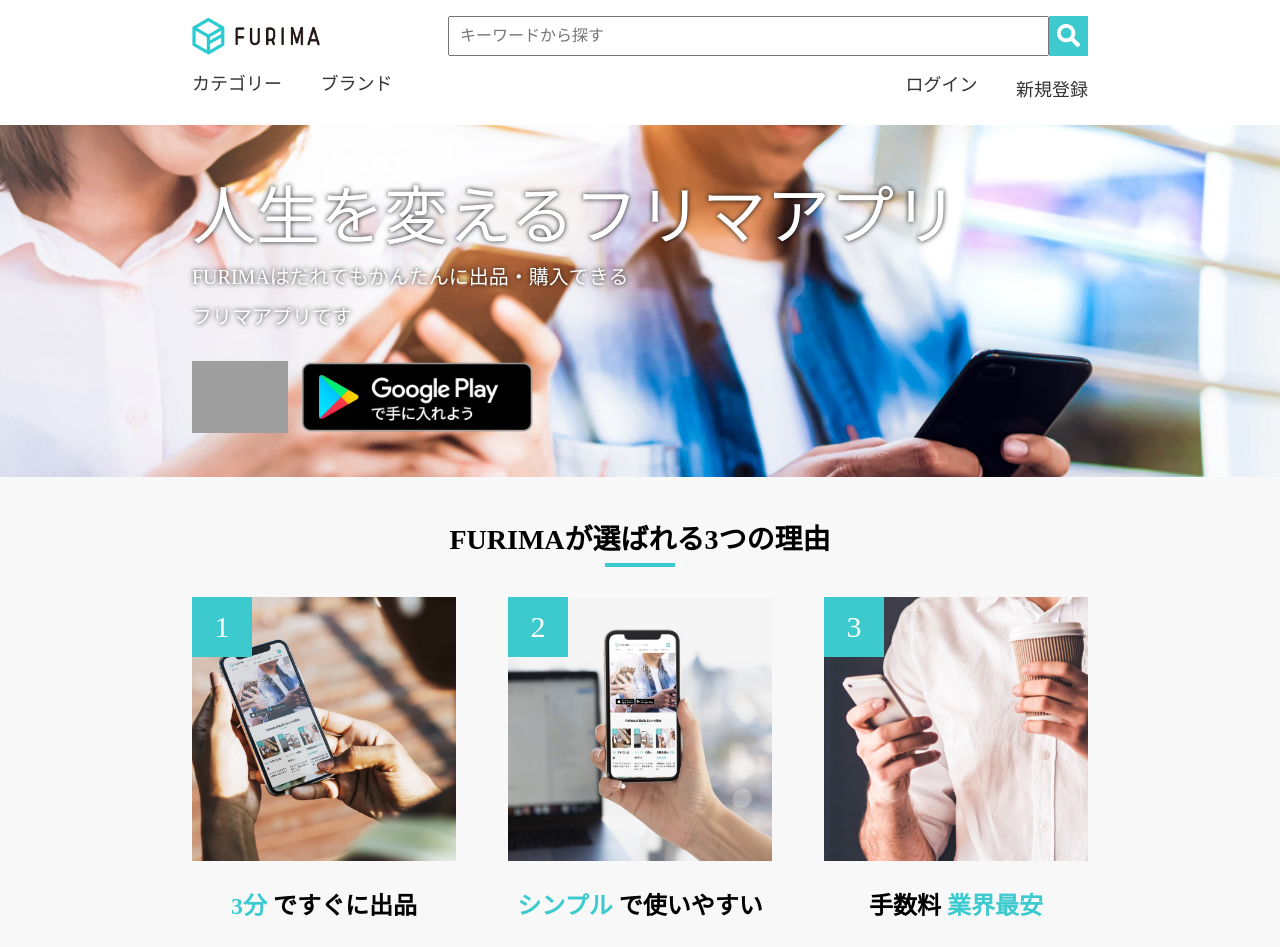
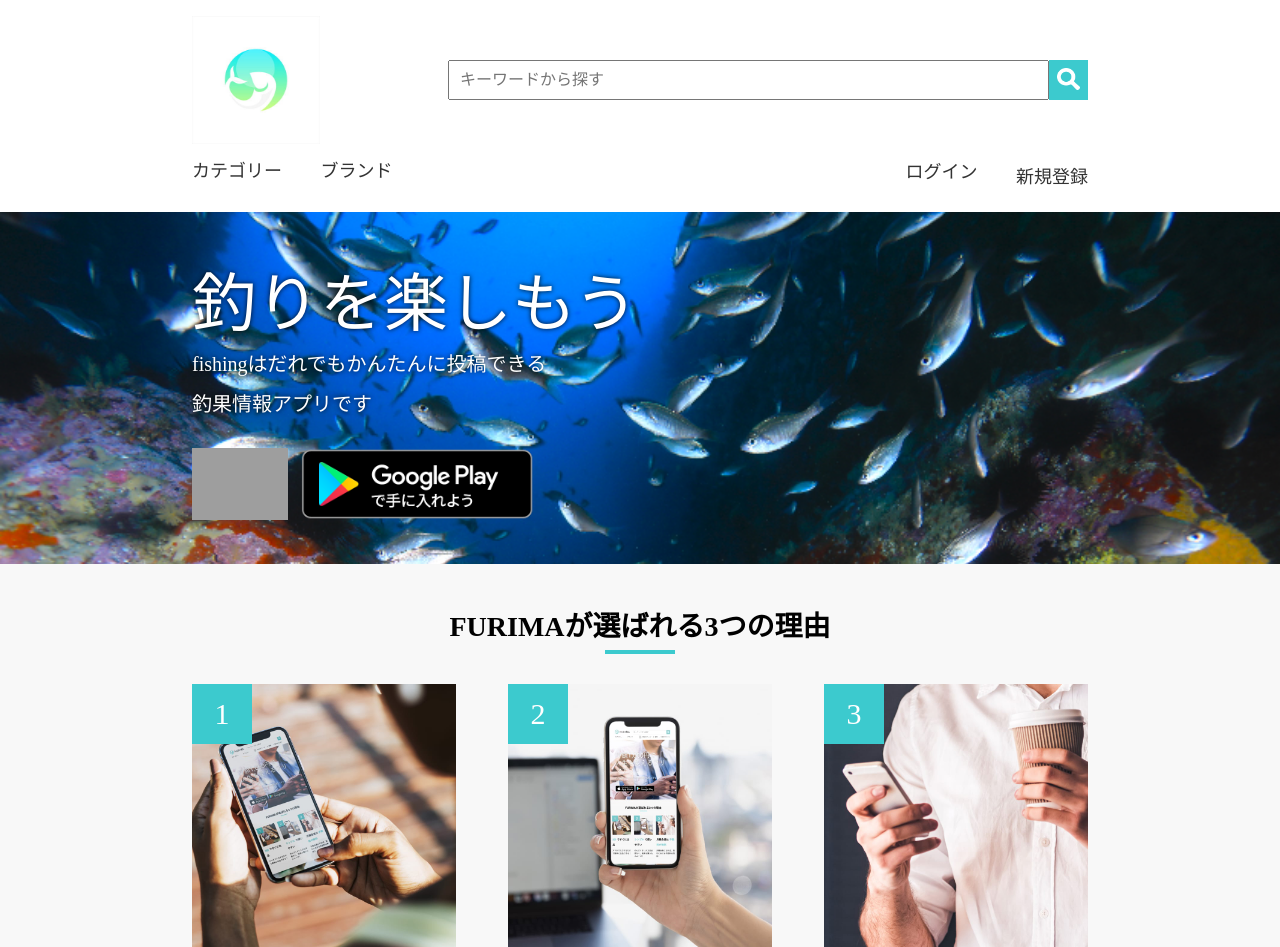
Before and after one commit to Yukitaka-PG/fishing, a Rails app: template app/views/informations/index.html.erb in a window 1280 px wide. Shown: the top 947 px of the page. Run offline with Rails 7, Linux system fonts and the light colour scheme; the template is opened without the code that fills it, so the values that code supplies are empty; style sheets or scripts are compiled from the project's sources; grey boxes are pictures that could not be loaded.

Commit message:
index表示変更

```diff
--- a/app/assets/stylesheets/information/index.scss
+++ b/app/assets/stylesheets/information/index.scss
@@ -9,7 +9,7 @@ a {
 /* 画面上部の「人生を変えるフリマアプリ」帯部分 */
 .title-contents {
   width: 100vw;
-  background-image: image-url('furima-header01.png');
+  background-image: image-url('Ffishing.png');
   background-size: cover;
   background-repeat: no-repeat;
   background-position: top center;
--- a/app/controllers/informations_controller.rb
+++ b/app/controllers/informations_controller.rb
@@ -1,5 +1,5 @@
 class InformationsController < ApplicationController
-  before_action :information_params
+
 
   def index
   end
@@ -7,9 +7,5 @@ class InformationsController < ApplicationController
   def new
   end
 
-  private
 
-  def information_params
-    params.require(:information).permit(:image, :text, :date_id, :fish, :size, :weight, :number, :prefecture_id, :area)
-  end
 end
--- a/app/views/informations/index.html.erb
+++ b/app/views/informations/index.html.erb
@@ -4,13 +4,13 @@
   <%# 画面上部の「人生を変えるフリマアプリ」帯部分 %>
   <div class='title-contents'>
     <h2 class='service-title'>
-      人生を変えるフリマアプリ
+      釣りを楽しもう
     </h2>
     <p class='service-explain'>
-      FURIMAはだれでもかんたんに出品・購入できる
+      fishingはだれでもかんたんに投稿できる
     </p>
     <p class='service-explain'>
-      フリマアプリです
+      釣果情報アプリです
     </p>
     <div class='store-btn'>
       <%= link_to image_tag("https://linkmaker.itunes.apple.com/ja-jp/badge-lrg.svg?releaseDate=2011-09-21&kind=iossoftware&bubble=ios_apps", class:"apple-btn"), "#" %>
--- a/app/views/shared/_header.html.erb
+++ b/app/views/shared/_header.html.erb
@@ -1,7 +1,7 @@
 <%# CSS・・・assets/stylesheets/shared/header.css %>
 <header class='top-page-header'>
   <div class='search-bar-contents'>
-    <%= link_to image_tag("furima-logo-color.png", class:"furima-icon"), "/" %>
+    <%= link_to image_tag("Hfishing.jpeg", class:"furima-icon"), "/" %>
     <form class="search-form" action="#">
       <input class='input-box' placeholder='キーワードから探す'>
       <button class="search-button">
```
Also changed, not shown: app/assets/images/Ffishing.png (added), app/assets/images/Hfishing.jpeg (added).
